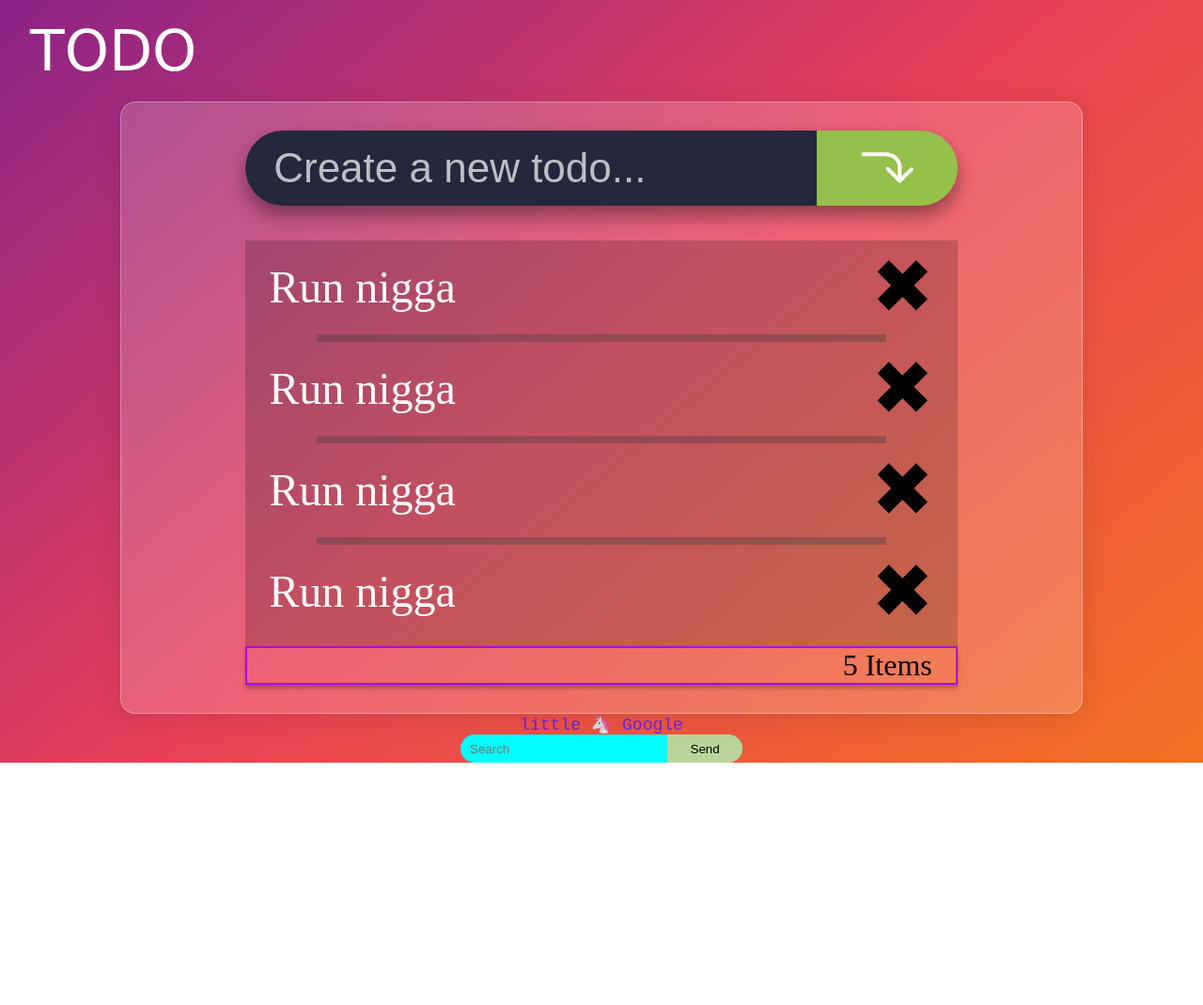
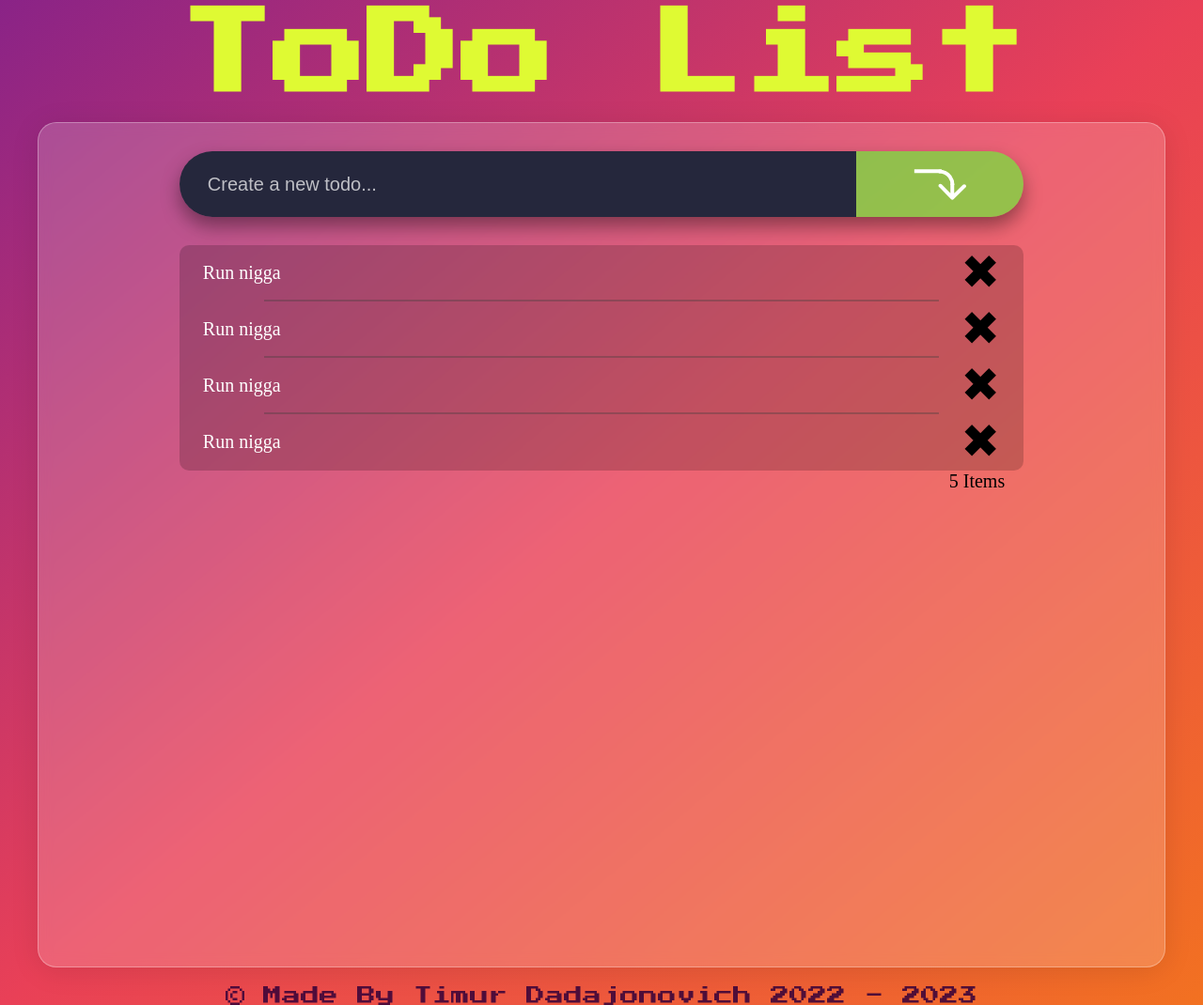
Before and after one commit to dadajonovich/Todo-vanillaJS, a plain HTML site: page index.html in a window 1280 px wide. Shown: the whole page at 94% size. Before the commit the page ends 812 px from the top, so only its background shows below. Drawn offline with Linux system fonts and the light colour scheme; a web font is replaced by a local one.

Commit message:
remove all vh, changed the name from todo to todo list, font family and size, added © and date

```diff
--- a/index.html
+++ b/index.html
@@ -9,7 +9,7 @@
   </head>
   <body>
     <div class="container">
-      <h2 class="title">TODO</h2>
+      <h2 class="title">ToDo List</h2>
       <div class="wrapper">
         <div class="body-todo">
           <form name="addTask" class="input">
@@ -57,22 +57,7 @@
           </div>
         </div>
       </div>
-      <!-- google form -->
-      <div class="google_wrapper">
-        <p id="little-google">little 🦄 Google</p>
-        <form action="https://www.google.com/search" method="get" id="form">
-          <input
-            type="text"
-            autocomplete="off"
-            autofocus
-            name="q"
-            placeholder="Search"
-            id="form__input"
-          />
-          <input type="submit" id="form__submit" value="Send" />
-        </form>
-      </div>
-      <!-- google form -->
+    <h3>© Made By Timur Dadajonovich 2022 - <span id="date">2023</span></h3>
     </div>
 
     <!-- JS -->
--- a/sass/_animation.scss
+++ b/sass/_animation.scss
@@ -1,16 +1,16 @@
 /* Animation */
 
-@keyframes color-change-2x {
-  0% {
-    color: #ecef32;
-  }
-  50% {
-    color: #89fffd;
-  }
-  100% {
-    color: #ecef32;
-  }
-}
+// @keyframes color-change-2x {
+//   0% {
+//     color: #ecef32;
+//   }
+//   50% {
+//     color: #89fffd;
+//   }
+//   100% {
+//     color: #ecef32;
+//   }
+// }
 
 /* @keyframes glassBall {
   from { -webkit-transform: rotate(0deg) translateX(150px) rotate(0deg); }
--- a/sass/_reset.scss
+++ b/sass/_reset.scss
@@ -16,8 +16,11 @@ p {
   font-size: inherit;
   font-weight: inherit;
 }
+html {
+  font-size: 62.5%;
+}
 body {
-  font-family: "Monda", sans-serif;
+  font-family: 'Monda', sans-serif;
 }
 /*  INPUT */
 input::-webkit-outer-spin-button,
@@ -25,19 +28,19 @@ input::-webkit-inner-spin-button {
   -webkit-appearance: none;
   margin: 0;
 }
-input[type="number"] {
+input[type='number'] {
   -moz-appearance: textfield;
 }
-input[type="number"]:hover,
-input[type="number"]:focus {
+input[type='number']:hover,
+input[type='number']:focus {
   -moz-appearance: number-input;
 }
 
 /*  clear button */
-input[type="search"]::-webkit-search-decoration,
-input[type="search"]::-webkit-search-cancel-button,
-input[type="search"]::-webkit-search-results-button,
-input[type="search"]::-webkit-search-results-decoration {
+input[type='search']::-webkit-search-decoration,
+input[type='search']::-webkit-search-cancel-button,
+input[type='search']::-webkit-search-results-button,
+input[type='search']::-webkit-search-results-decoration {
   display: none;
 }
 
--- a/sass/blocks/_input.scss
+++ b/sass/blocks/_input.scss
@@ -1,7 +1,7 @@
 .input {
   max-width: 100%;
-  min-height: 10vh;
-  border-radius: 40px;
+  min-height: 7rem;
+  border-radius: 10rem;
   display: flex;
   overflow: hidden;
   box-shadow: 0 10px 20px rgba(0, 0, 0, 0.391);
@@ -14,15 +14,15 @@
 .input__text {
   padding: 10px 0 10px 30px;
   width: 100%;
-  font-size: 5.5vh;
+  font-size: 2rem;
   color: rgba(255, 255, 255, 1);
   background: #25273c;
   border: none;
   outline: none;
   &::placeholder {
     color: rgba(255, 255, 255, 0.7);
-    font-size: 5.5vh;
-    font-family: "Monda", sans-serif;
+    font-size: 2rem;
+    font-family: 'Monda', sans-serif;
   }
 }
 .input__btn {
--- a/sass/blocks/_list.scss
+++ b/sass/blocks/_list.scss
@@ -1,9 +1,7 @@
 .list {
-  // margin-top: 52px;
-  margin-top: 5%;
-  line-height: 1.25;
+  margin-top: 3rem;
   backdrop-filter: invert(100%);
-  cursor: pointer;
+  border-radius: 1rem;
   &__item:last-child .list__vl {
     visibility: hidden;
   }
@@ -14,26 +12,25 @@
     align-items: center;
   }
   &__text {
-    font-family: "Monda";
-    font-size: 6vh;
+    font-family: 'Monda';
+    font-size: 2rem;
     color: white;
   }
   &__delete-btn {
-    font-size: 10vh;
+    font-size: 5rem;
     user-select: none;
+    cursor: pointer;
   }
   &__vl {
     margin: 0 auto;
     width: 80%;
-    border: 0.5vh solid rgba(72, 64, 64, 0.37);
+    border: 1px solid rgba(72, 64, 64, 0.37);
   }
   &__footer {
-    border: 2px solid #ad02fe;
-    box-shadow: 0px 4px 4px rgba(0, 0, 0, 0.25);
     p {
-      padding-right: 25px;
-      font-family: "Monda";
-      font-size: 4vh;
+      padding-right: 2rem;
+      font-family: 'Monda';
+      font-size: 2rem;
       text-align: right;
     }
   }
--- a/sass/blocks/_little-google.scss
+++ /dev/null
@@ -1,29 +0,0 @@
-#little-google {
-  text-align: center;
-  font-family: monospace;
-  font-size: 18px;
-  font-weight: 100;
-  color: rgb(106, 38, 223);
-}
-
-#form {
-  display: flex;
-  min-width: 300px;
-  height: 30px;
-
-  &__input {
-    padding: 0 0 0 10px;
-    width: 100%;
-    height: 100%;
-    background-color: cyan;
-    border: none;
-    border-radius: 15px 0 0 15px;
-    outline: none;
-  }
-  &__submit {
-    width: 110px;
-    background-color: rgb(185, 213, 155);
-    border: none;
-    border-radius: 0 15px 15px 0;
-  }
-}
--- a/sass/blocks/_title.scss
+++ b/sass/blocks/_title.scss
@@ -1,9 +1,15 @@
 .title {
-  margin: 2.35vh;
-  width: calc(100% - 5vw);
-  font-family: "Diplomata SC", cursive;
-  font-size: 7.5vh;
-  // font-size: 4.8rem;
-  color: #fff;
+  margin: 1rem;
+  //font-family: 'Diplomata SC', cursive;
+  font-family: "Press Start 2P", cursive;
+  font-size: 10rem;
+  font-weight: bold;
+  color: rgb(223, 250, 51);
   user-select: none;
 }
+h3 {
+  margin-top: 1rem;
+  font-size: 2rem;
+  font-family: "Press Start 2P", cursive;
+  color: rgba(60, 5, 58, 0.888);
+}
--- a/sass/blocks/_title_balls.scss
+++ b/sass/blocks/_title_balls.scss
@@ -1,49 +1,49 @@
-.title {
-  margin: 15px;
-  font-family: "Press Start 2P", cursive;
-  font-size: 172px;
-  letter-spacing: 30px;
-  color: #fff;
-  position: absolute;
-  animation: color-change-2x 60s ease-in infinite;
+// .title {
+//   margin: 15px;
+//   font-family: "Press Start 2P", cursive;
+//   font-size: 172px;
+//   letter-spacing: 30px;
+//   color: #fff;
+//   position: absolute;
+//   animation: color-change-2x 60s ease-in infinite;
 
-  &::after {
-    content: "";
-    width: 300px;
-    height: 300px;
-    background: #ef32d9;
-    background: #283c86;
-    background: -webkit-linear-gradient(to right, #45a247, #283c86);
-    background: linear-gradient(to right, #45a247, #283c86);
-    border-radius: 50%;
-    box-shadow: 0 4px 30px rgba(0, 0, 0, 0.1);
-    backdrop-filter: blur(7px);
-    -webkit-backdrop-filter: blur(7px);
-    position: absolute;
-    top: -150px;
-    left: 20%;
-    animation: glassBall 20s linear infinite;
-  }
-  &::before {
-    content: "";
-    width: 400px;
-    height: 400px;
-    background: #03001e;
-    background: -webkit-linear-gradient(
-      to right,
-      #fdeff9,
-      #ec38bc,
-      #7303c0,
-      #03001e
-    );
-    background: linear-gradient(to right, #fdeff9, #ec38bc, #7303c0, #03001e);
-    border-radius: 50%;
-    box-shadow: 0 4px 30px rgba(0, 0, 0, 0.1);
-    backdrop-filter: blur(7px);
-    -webkit-backdrop-filter: blur(7px);
-    position: absolute;
-    top: 0%;
-    right: 15%;
-    animation: glassBall 20s linear infinite -5s;
-  }
-}
+//   &::after {
+//     content: "";
+//     width: 300px;
+//     height: 300px;
+//     background: #ef32d9;
+//     background: #283c86;
+//     background: -webkit-linear-gradient(to right, #45a247, #283c86);
+//     background: linear-gradient(to right, #45a247, #283c86);
+//     border-radius: 50%;
+//     box-shadow: 0 4px 30px rgba(0, 0, 0, 0.1);
+//     backdrop-filter: blur(7px);
+//     -webkit-backdrop-filter: blur(7px);
+//     position: absolute;
+//     top: -150px;
+//     left: 20%;
+//     animation: glassBall 20s linear infinite;
+//   }
+//   &::before {
+//     content: "";
+//     width: 400px;
+//     height: 400px;
+//     background: #03001e;
+//     background: -webkit-linear-gradient(
+//       to right,
+//       #fdeff9,
+//       #ec38bc,
+//       #7303c0,
+//       #03001e
+//     );
+//     background: linear-gradient(to right, #fdeff9, #ec38bc, #7303c0, #03001e);
+//     border-radius: 50%;
+//     box-shadow: 0 4px 30px rgba(0, 0, 0, 0.1);
+//     backdrop-filter: blur(7px);
+//     -webkit-backdrop-filter: blur(7px);
+//     position: absolute;
+//     top: 0%;
+//     right: 15%;
+//     animation: glassBall 20s linear infinite -5s;
+//   }
+// }
--- a/sass/style.scss
+++ b/sass/style.scss
@@ -1,36 +1,37 @@
 /* font */
-@import url("https://fonts.googleapis.com/css2?family=Monda&display=swap");
-@import url("https://fonts.googleapis.com/css2?family=Diplomata+SC&display=swap");
-@import url("https://fonts.googleapis.com/css2?family=Press+Start+2P&display=swap");
+@import url('https://fonts.googleapis.com/css2?family=Monda&display=swap');
+@import url('https://fonts.googleapis.com/css2?family=Diplomata+SC&display=swap');
+@import url('https://fonts.googleapis.com/css2?family=Press+Start+2P&display=swap');
 
 // import
-@import "reset";
-@import "animation";
-@import "blocks/title";
+@import 'reset';
+@import 'animation';
+@import 'blocks/title';
 // @import "blocks/title_balls";
-@import "blocks/input";
-@import "blocks/list";
-@import "blocks/little-google";
+@import 'blocks/input';
+@import 'blocks/list';
 
 // blocks
 .container {
-  display: grid;
+  display: flex;
+  flex-direction: column;
+  align-items: center;
+  justify-content: center;
+  text-align: center;
   position: relative;
   margin: 0 auto;
-  // width: 100vw;
   min-height: 100vh;
-  // overflow-x: hidden;
-  place-items: center;
+
   background: #8a2387;
   background: linear-gradient(320deg, #f27121, #e94057, #8a2387);
 }
 
 .wrapper {
-  // min-width: 1000px;
-  width: 80vw;
-  // min-height: 900px;
+  margin: 1rem;
+  min-width: 120rem;
+  min-height: 900px;
   background: rgba(255, 255, 255, 0.18);
-  border-radius: 16px;
+  border-radius: 2rem;
   box-shadow: 0 4px 30px rgba(0, 0, 0, 0.1);
   backdrop-filter: blur(7px);
   -webkit-backdrop-filter: blur(7px);
@@ -44,12 +45,3 @@
   width: 80%;
   padding: 30px;
 }
-
-/* date js */
-
-.date {
-  margin: 50px;
-  font-size: 48px;
-  color: #ef32d9;
-  border: 3px dotted orangered;
-}
--- a/script.js
+++ b/script.js
@@ -1,31 +1,37 @@
-"use strict";
+'use strict';
+//date ==========
+let date = document.getElementById('date');
+date.innerText = `${new Date().getFullYear()}`
+//date ===========
+
+
 
 const tasks = [
   {
-    _id: "5d2ca9e2e03d40b326596aa7",
+    _id: '5d2ca9e2e03d40b326596aa7',
     completed: true,
-    body: "Occaecat non ea quis occaecat ad culpa amet deserunt incididunt elit fugiat pariatur. Exercitation commodo culpa in veniam proident laboris in. Excepteur cupidatat eiusmod dolor consectetur exercitation nulla aliqua veniam fugiat irure mollit. Eu dolor dolor excepteur pariatur aute do do ut pariatur consequat reprehenderit deserunt.\r\n",
-    title: "Eu ea incididunt sunt consectetur fugiat non.",
+    body: 'Occaecat non ea quis occaecat ad culpa amet deserunt incididunt elit fugiat pariatur. Exercitation commodo culpa in veniam proident laboris in. Excepteur cupidatat eiusmod dolor consectetur exercitation nulla aliqua veniam fugiat irure mollit. Eu dolor dolor excepteur pariatur aute do do ut pariatur consequat reprehenderit deserunt.\r\n',
+    title: 'Eu ea incididunt sunt consectetur fugiat non.',
   },
   {
-    _id: "5d2ca9e29c8a94095c1288e0",
+    _id: '5d2ca9e29c8a94095c1288e0',
     completed: false,
-    body: "Aliquip cupidatat ex adipisicing veniam do tempor. Lorem nulla adipisicing et esse cupidatat qui deserunt in fugiat duis est qui. Est adipisicing ipsum qui cupidatat exercitation. Cupidatat aliqua deserunt id deserunt excepteur nostrud culpa eu voluptate excepteur. Cillum officia proident anim aliquip. Dolore veniam qui reprehenderit voluptate non id anim.\r\n",
+    body: 'Aliquip cupidatat ex adipisicing veniam do tempor. Lorem nulla adipisicing et esse cupidatat qui deserunt in fugiat duis est qui. Est adipisicing ipsum qui cupidatat exercitation. Cupidatat aliqua deserunt id deserunt excepteur nostrud culpa eu voluptate excepteur. Cillum officia proident anim aliquip. Dolore veniam qui reprehenderit voluptate non id anim.\r\n',
     title:
-      "Deserunt laborum id consectetur pariatur veniam occaecat occaecat tempor voluptate pariatur nulla reprehenderit ipsum.",
+      'Deserunt laborum id consectetur pariatur veniam occaecat occaecat tempor voluptate pariatur nulla reprehenderit ipsum.',
   },
   {
-    _id: "5d2ca9e2e03d40b3232496aa7",
+    _id: '5d2ca9e2e03d40b3232496aa7',
     completed: true,
-    body: "Occaecat non ea quis occaecat ad culpa amet deserunt incididunt elit fugiat pariatur. Exercitation commodo culpa in veniam proident laboris in. Excepteur cupidatat eiusmod dolor consectetur exercitation nulla aliqua veniam fugiat irure mollit. Eu dolor dolor excepteur pariatur aute do do ut pariatur consequat reprehenderit deserunt.\r\n",
-    title: "Eu ea incididunt sunt consectetur fugiat non.",
+    body: 'Occaecat non ea quis occaecat ad culpa amet deserunt incididunt elit fugiat pariatur. Exercitation commodo culpa in veniam proident laboris in. Excepteur cupidatat eiusmod dolor consectetur exercitation nulla aliqua veniam fugiat irure mollit. Eu dolor dolor excepteur pariatur aute do do ut pariatur consequat reprehenderit deserunt.\r\n',
+    title: 'Eu ea incididunt sunt consectetur fugiat non.',
   },
   {
-    _id: "5d2ca9e29c8a94095564788e0",
+    _id: '5d2ca9e29c8a94095564788e0',
     completed: false,
-    body: "Aliquip cupidatat ex adipisicing veniam do tempor. Lorem nulla adipisicing et esse cupidatat qui deserunt in fugiat duis est qui. Est adipisicing ipsum qui cupidatat exercitation. Cupidatat aliqua deserunt id deserunt excepteur nostrud culpa eu voluptate excepteur. Cillum officia proident anim aliquip. Dolore veniam qui reprehenderit voluptate non id anim.\r\n",
+    body: 'Aliquip cupidatat ex adipisicing veniam do tempor. Lorem nulla adipisicing et esse cupidatat qui deserunt in fugiat duis est qui. Est adipisicing ipsum qui cupidatat exercitation. Cupidatat aliqua deserunt id deserunt excepteur nostrud culpa eu voluptate excepteur. Cillum officia proident anim aliquip. Dolore veniam qui reprehenderit voluptate non id anim.\r\n',
     title:
-      "Deserunt laborum id consectetur pariatur veniam occaecat occaecat tempor voluptate pariatur nulla reprehenderit ipsum.",
+      'Deserunt laborum id consectetur pariatur veniam occaecat occaecat tempor voluptate pariatur nulla reprehenderit ipsum.',
   },
 ];
 
```
Also changed, not shown: css/style.css.
